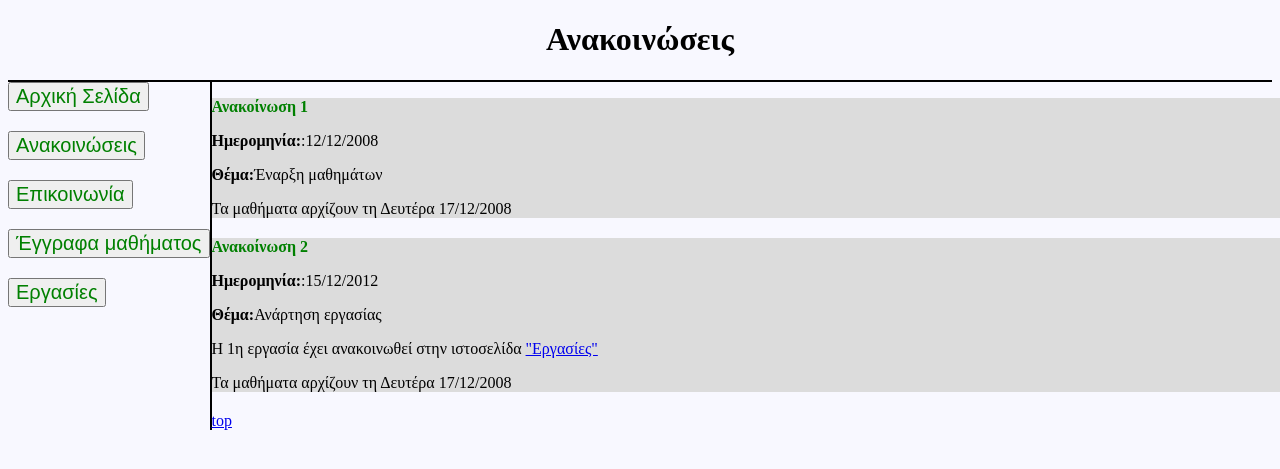
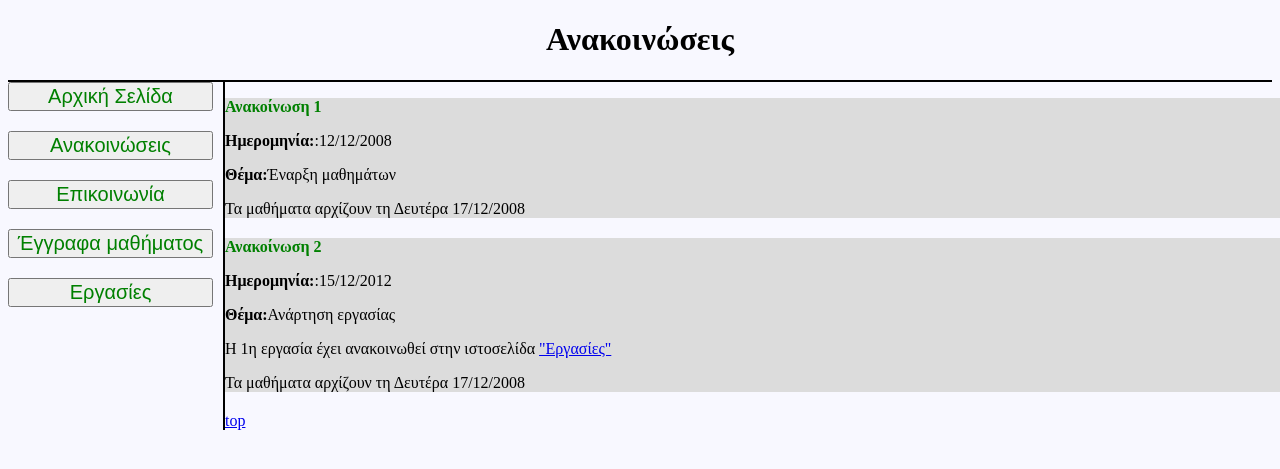
Before and after one commit to rrgeorgio/EPD, a PHP site: page /announcement.html in a window 1280 px wide; the page is wider, and only the part inside the window is pictured. Shown: the top 469 px of that part. Run offline with PHP 8.4, Linux system fonts and the light colour scheme.

Commit message:
Updated CSS

```diff
--- a/css/pagestyle.css
+++ b/css/pagestyle.css
@@ -24,7 +24,8 @@ button{
     color:green;
     margin-bottom: 20px;
     font-size:20px;
-
+    width:205px;
+    margin-right:10px;
 
 }
 
```
